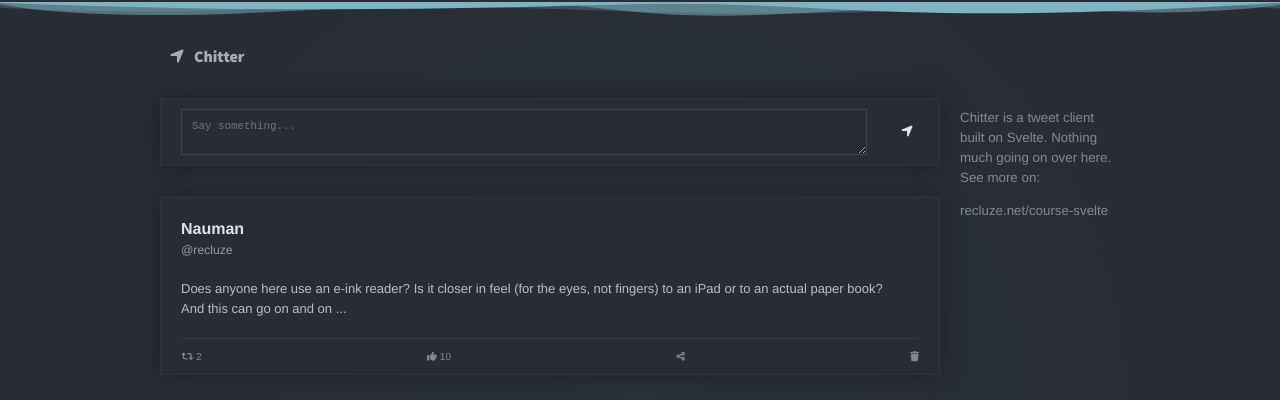
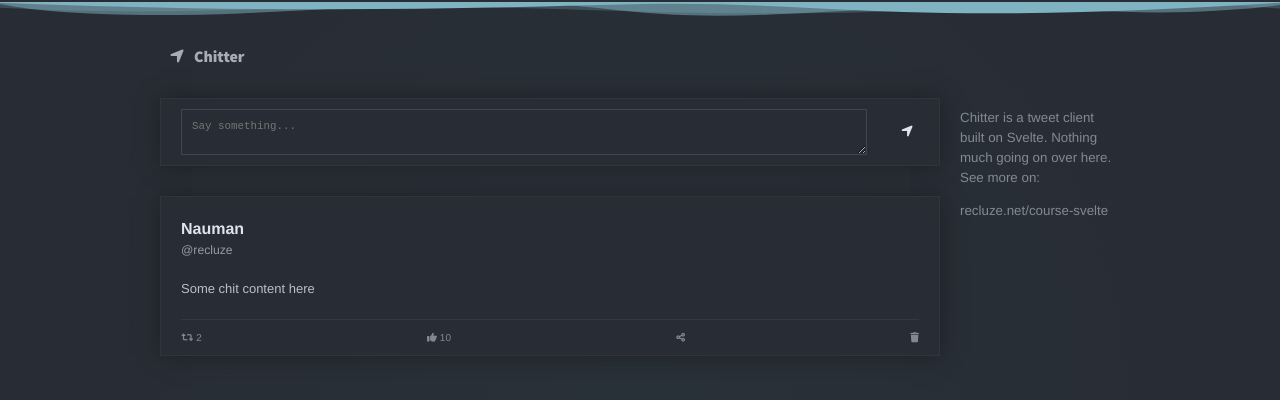
Before and after one commit to recluze/svelte-chitter-tutorial, a Svelte app: page / in a window 1280 px wide. Shown: the top 400 px of the page. Built offline with nearby package versions, Linux system fonts and the light colour scheme.

Commit message:
Added basic store with display of data

```diff
--- a/src/components/AllChits.svelte
+++ b/src/components/AllChits.svelte
@@ -1,10 +1,17 @@
 <script>
+    import { ChitStore } from '../stores/ChitStore';
     import Chit from "./Chit.svelte";
+
+    let allChits = []
+
+    ChitStore.subscribe((data) => allChits = data);
 </script>
 
 
 <div class="all-chits">
 
-    <Chit />
+    {#each allChits as chit (chit.id)}
+        <Chit {...chit} />
+    {/each}
 
 </div>
--- a/src/components/Chit.svelte
+++ b/src/components/Chit.svelte
@@ -1,13 +1,14 @@
 <script>
+    export let content;
+    export let author;
+    export let handle;
 </script>
 
 <div class="chit">
-    <div class="author">Nauman</div>
-    <div class="handle">@recluze</div>
+    <div class="author">{author}</div>
+    <div class="handle">{handle}</div>
     <div class="chit-content">
-        Does anyone here use an e-ink reader? Is it closer in feel (for the
-        eyes, not fingers) to an iPad or to an actual paper book? And this can
-        go on and on ...
+        {content}
     </div>
     <div class="chit-meta">
         <div class="rechit">
--- /dev/null
+++ b/src/stores/ChitStore.js
@@ -0,0 +1,5 @@
+import { writable } from "svelte/store";
+
+export const ChitStore = writable([
+    { id: 1, author: 'Nauman', handle: '@recluze', content: 'Some chit content here' }
+]);
```
